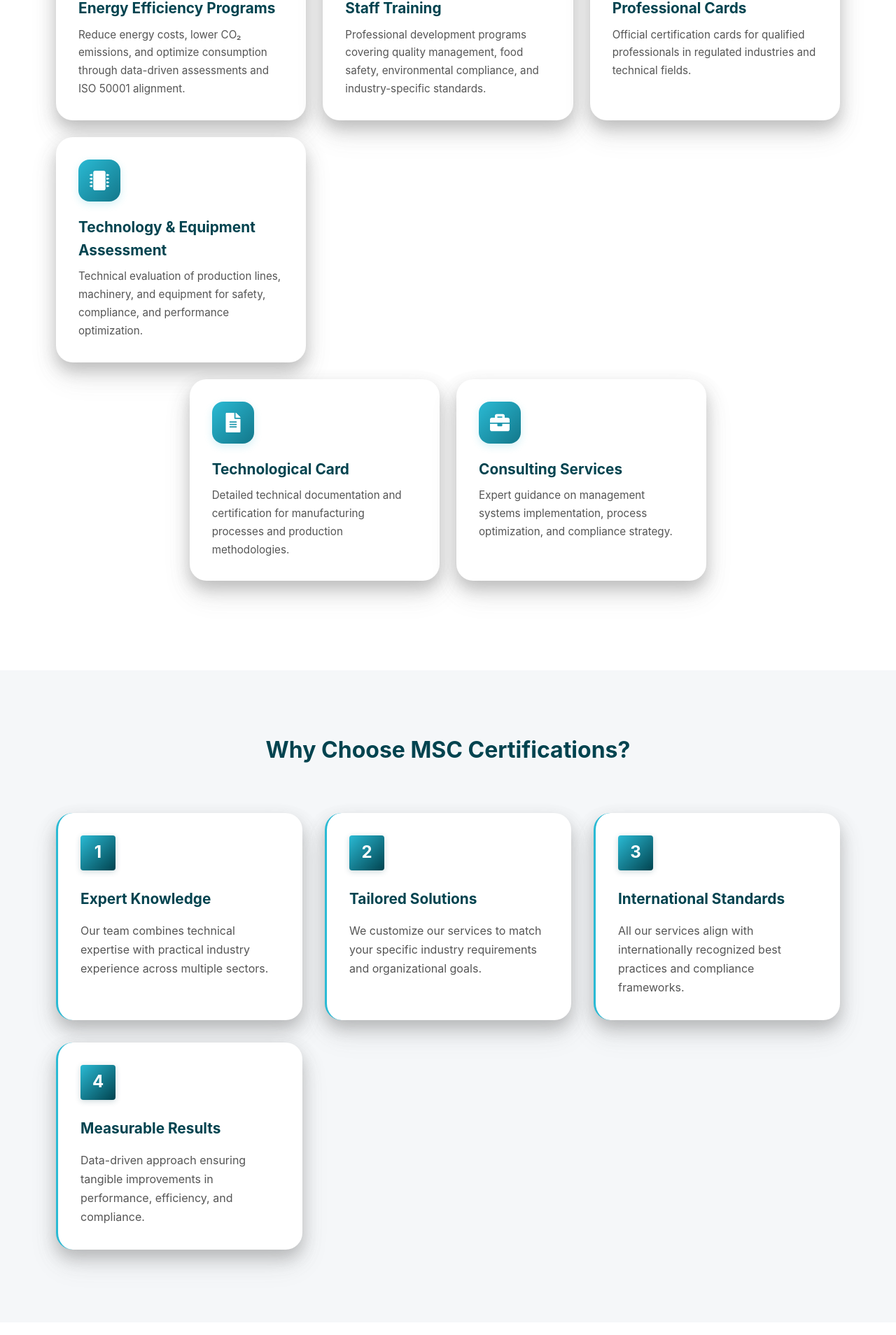
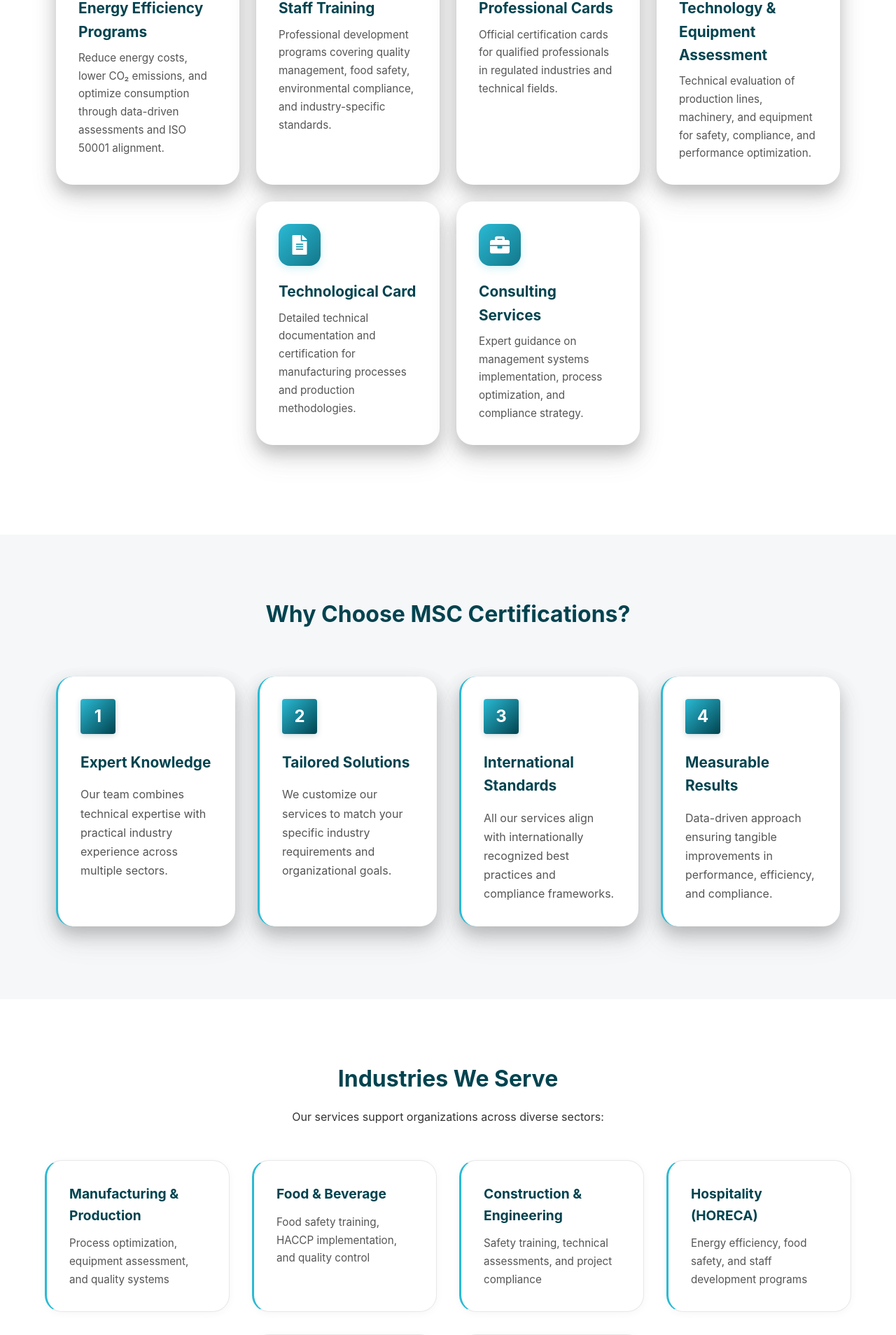
Before and after one commit to arlinda01/msccert_webservice, a React (Create React App) app in the folder frontend/: page /services/additional in a window 1280 px wide. Shown: the part 880-2788 px from the top of the page at 70% size. Built offline with nearby package versions, Linux system fonts and the light colour scheme; no server answers.

Commit message:
- Updates made after the call

```diff
--- a/frontend/src/components/ISOSlider/ISOSlider.tsx
+++ b/frontend/src/components/ISOSlider/ISOSlider.tsx
@@ -1,12 +1,11 @@
 import { FC } from 'react';
 import { Link } from 'react-router-dom';
 import { Swiper, SwiperSlide } from 'swiper/react';
-import { Navigation, Pagination, Autoplay } from 'swiper/modules';
+import { Pagination, Autoplay } from 'swiper/modules';
 import * as FaIcons from 'react-icons/fa';
 
 // Import Swiper styles
 import 'swiper/css';
-import 'swiper/css/navigation';
 import 'swiper/css/pagination';
 import './ISOSlider.css';
 
@@ -26,10 +25,9 @@
   return (
     <div className="iso-slider-container">
       <Swiper
-        modules={[Navigation, Pagination, Autoplay]}
+        modules={[Pagination, Autoplay]}
         spaceBetween={30}
         slidesPerView={1}
-        navigation
         pagination={{ clickable: true }}
         autoplay={{
           delay: 5000,
--- a/frontend/src/styles/styles.css
+++ b/frontend/src/styles/styles.css
@@ -924,31 +924,27 @@
 
 .certification-grid {
   display: grid;
-  grid-template-columns: repeat(6, 1fr);
+  grid-template-columns: repeat(8, 1fr);
   gap: 1.5rem;
   margin-bottom: 1.5rem;
   padding: 1rem;
 }
 
-/* First 3 items take 2 columns each (3 boxes in first row) */
+/* First 4 items: each spans 2 columns (fills 8 columns = 1 row) */
 .certification-grid .certification-card:nth-child(1),
 .certification-grid .certification-card:nth-child(2),
-.certification-grid .certification-card:nth-child(3) {
-  grid-column: span 2;
-}
-
-/* Next item (4th) also takes 2 columns */
+.certification-grid .certification-card:nth-child(3),
 .certification-grid .certification-card:nth-child(4) {
   grid-column: span 2;
 }
 
-/* Last 2 items: centered with offset and span (like About page) */
+/* Last 2 items: centered in second row (columns 3-4 and 5-6 out of 8) */
 .certification-grid .certification-card:nth-child(5) {
-  grid-column: 2 / span 2;
+  grid-column: 3 / span 2;
 }
 
 .certification-grid .certification-card:nth-child(6) {
-  grid-column: 4 / span 2;
+  grid-column: 5 / span 2;
 }
 
 .certification-card {
@@ -1874,10 +1870,10 @@
   padding-left: 0.5rem;
 }
 
-/* Why Choose Grid */
+/* Why Choose Grid - 4 boxes in 1 row on desktop */
 .why-choose-grid {
   display: grid;
-  grid-template-columns: repeat(auto-fit, minmax(280px, 1fr));
+  grid-template-columns: repeat(4, 1fr);
   gap: 2rem;
   margin-top: 3rem;
 }
@@ -2011,13 +2007,48 @@
   font-size: 1.05rem;
 }
 
-/* Benefits Grid */
+/* Benefits Grid - supports 3, 4, and 6 items */
 .benefits-grid {
   display: grid;
-  grid-template-columns: repeat(3, 1fr);
+  grid-template-columns: repeat(12, 1fr);
   gap: 2rem;
   margin-top: 3rem;
   padding: 1rem;
+}
+
+/* Default: 3-item layout - each spans 4 columns */
+.benefits-grid .benefit-card {
+  grid-column: span 4;
+}
+
+/* 4-item layout: each spans 3 columns (4 in a row) */
+.benefits-grid .benefit-card:nth-child(4):nth-last-child(1) {
+  grid-column: span 3;
+}
+.benefits-grid .benefit-card:nth-child(4):nth-last-child(1) ~ .benefit-card,
+.benefits-grid .benefit-card:has(~ .benefit-card:nth-child(4):nth-last-child(1)) {
+  grid-column: span 3;
+}
+
+/* When exactly 4 items: use 3-column spans */
+.benefits-grid:has(.benefit-card:nth-child(4):nth-last-child(1)) .benefit-card {
+  grid-column: span 3;
+}
+
+/* When exactly 6 items: first 4 span 3 columns, last 2 centered */
+.benefits-grid:has(.benefit-card:nth-child(6):nth-last-child(1)) .benefit-card:nth-child(1),
+.benefits-grid:has(.benefit-card:nth-child(6):nth-last-child(1)) .benefit-card:nth-child(2),
+.benefits-grid:has(.benefit-card:nth-child(6):nth-last-child(1)) .benefit-card:nth-child(3),
+.benefits-grid:has(.benefit-card:nth-child(6):nth-last-child(1)) .benefit-card:nth-child(4) {
+  grid-column: span 3;
+}
+
+.benefits-grid:has(.benefit-card:nth-child(6):nth-last-child(1)) .benefit-card:nth-child(5) {
+  grid-column: 4 / span 3;
+}
+
+.benefits-grid:has(.benefit-card:nth-child(6):nth-last-child(1)) .benefit-card:nth-child(6) {
+  grid-column: 7 / span 3;
 }
 
 .benefit-card {
@@ -2091,14 +2122,47 @@
   flex-shrink: 0;
 }
 
-/* Industry Focus List */
+/* Industry Focus List - supports 4, 5, and 6 items with centered second row */
 .industry-focus-list {
   display: grid;
-  grid-template-columns: repeat(auto-fit, minmax(280px, 1fr));
+  grid-template-columns: repeat(12, 1fr);
   gap: 2rem;
   margin-top: 3rem;
 }
 
+/* Default: items span 3 columns each (4 per row) */
+.industry-focus-list > .industry-focus-item {
+  grid-column: span 3;
+}
+
+/* For 5 items: first 3 span 4 cols each, last 2 centered spanning 4 cols each */
+.industry-focus-list > .industry-focus-item:first-child:nth-last-child(5),
+.industry-focus-list > .industry-focus-item:first-child:nth-last-child(5) ~ .industry-focus-item:nth-child(2),
+.industry-focus-list > .industry-focus-item:first-child:nth-last-child(5) ~ .industry-focus-item:nth-child(3) {
+  grid-column: span 4;
+}
+.industry-focus-list > .industry-focus-item:first-child:nth-last-child(5) ~ .industry-focus-item:nth-child(4) {
+  grid-column: 3 / span 4;
+}
+.industry-focus-list > .industry-focus-item:first-child:nth-last-child(5) ~ .industry-focus-item:nth-child(5) {
+  grid-column: 7 / span 4;
+}
+
+/* For 6 items: first 4 span 3 cols each, last 2 centered spanning 3 cols each */
+.industry-focus-list > .industry-focus-item:first-child:nth-last-child(6),
+.industry-focus-list > .industry-focus-item:first-child:nth-last-child(6) ~ .industry-focus-item:nth-child(2),
+.industry-focus-list > .industry-focus-item:first-child:nth-last-child(6) ~ .industry-focus-item:nth-child(3),
+.industry-focus-list > .industry-focus-item:first-child:nth-last-child(6) ~ .industry-focus-item:nth-child(4) {
+  grid-column: span 3;
+}
+.industry-focus-list > .industry-focus-item:first-child:nth-last-child(6) ~ .industry-focus-item:nth-child(5) {
+  grid-column: 4 / span 3;
+}
+.industry-focus-list > .industry-focus-item:first-child:nth-last-child(6) ~ .industry-focus-item:nth-child(6) {
+  grid-column: 7 / span 3;
+}
+
+/* Industry Focus Item Base Styles */
 .industry-focus-item {
   background: #ffffff;
   padding: 2rem;
@@ -2128,12 +2192,23 @@
   font-size: 0.95rem;
 }
 
-/* Advantage Cards */
+/* Advantage Cards - supports 3 and 4 items */
 .advantage-cards {
   display: grid;
-  grid-template-columns: repeat(auto-fit, minmax(280px, 1fr));
+  grid-template-columns: repeat(12, 1fr);
   gap: 2rem;
   margin-top: 3rem;
+}
+
+/* Default: 3 items - each spans 4 columns */
+.advantage-cards > .advantage-card {
+  grid-column: span 4;
+}
+
+/* For 4 items: each spans 3 columns (4 in a row) */
+.advantage-cards > .advantage-card:first-child:nth-last-child(4),
+.advantage-cards > .advantage-card:first-child:nth-last-child(4) ~ .advantage-card {
+  grid-column: span 3;
 }
 
 .advantage-card {
@@ -2204,12 +2279,30 @@
    7.5 CE MARKING PAGE
    ========================================================================== */
 
-/* CE Steps Grid */
+/* CE Steps Grid - supports 5 items with centered second row */
 .ce-steps-grid {
   display: grid;
-  grid-template-columns: repeat(auto-fit, minmax(280px, 1fr));
+  grid-template-columns: repeat(12, 1fr);
   gap: 2rem;
   margin-top: 3rem;
+}
+
+/* Default: items span 4 columns each (3 per row) */
+.ce-steps-grid > .ce-step-card {
+  grid-column: span 4;
+}
+
+/* For 5 items: first 3 span 4 cols each, last 2 centered spanning 4 cols each */
+.ce-steps-grid > .ce-step-card:first-child:nth-last-child(5),
+.ce-steps-grid > .ce-step-card:first-child:nth-last-child(5) ~ .ce-step-card:nth-child(2),
+.ce-steps-grid > .ce-step-card:first-child:nth-last-child(5) ~ .ce-step-card:nth-child(3) {
+  grid-column: span 4;
+}
+.ce-steps-grid > .ce-step-card:first-child:nth-last-child(5) ~ .ce-step-card:nth-child(4) {
+  grid-column: 3 / span 4;
+}
+.ce-steps-grid > .ce-step-card:first-child:nth-last-child(5) ~ .ce-step-card:nth-child(5) {
+  grid-column: 7 / span 4;
 }
 
 .ce-step-card {
@@ -2888,6 +2981,26 @@
     gap: 1.5rem;
   }
 
+  /* Reset centering on mobile for industry-focus-list */
+  .industry-focus-item {
+    grid-column: span 1 !important;
+  }
+
+  /* Reset centering on mobile for benefits-grid */
+  .benefits-grid .benefit-card {
+    grid-column: span 1 !important;
+  }
+
+  /* Reset centering on mobile for advantage-cards */
+  .advantage-cards .advantage-card {
+    grid-column: span 1 !important;
+  }
+
+  /* Reset centering on mobile for ce-steps-grid */
+  .ce-steps-grid .ce-step-card {
+    grid-column: span 1 !important;
+  }
+
   .process-timeline {
     grid-template-columns: repeat(2, 1fr);
   }
@@ -3813,10 +3926,10 @@
   margin-bottom: 3rem;
 }
 
-/* Accreditation Grid */
+/* Accreditation Grid - 4 boxes in 1 row on desktop */
 .accreditation-grid {
   display: grid;
-  grid-template-columns: repeat(auto-fit, minmax(280px, 1fr));
+  grid-template-columns: repeat(4, 1fr);
   gap: 2rem;
   margin-top: 2rem;
 }
```
